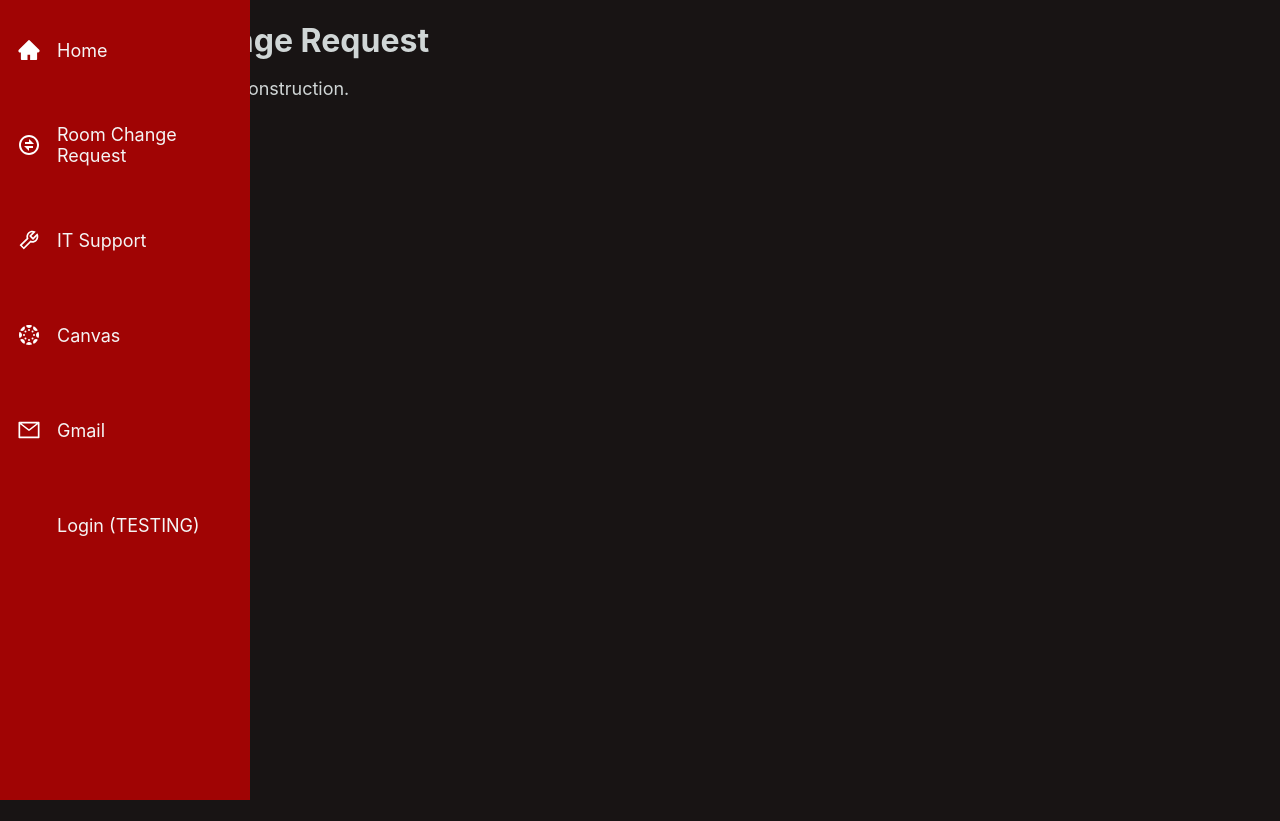
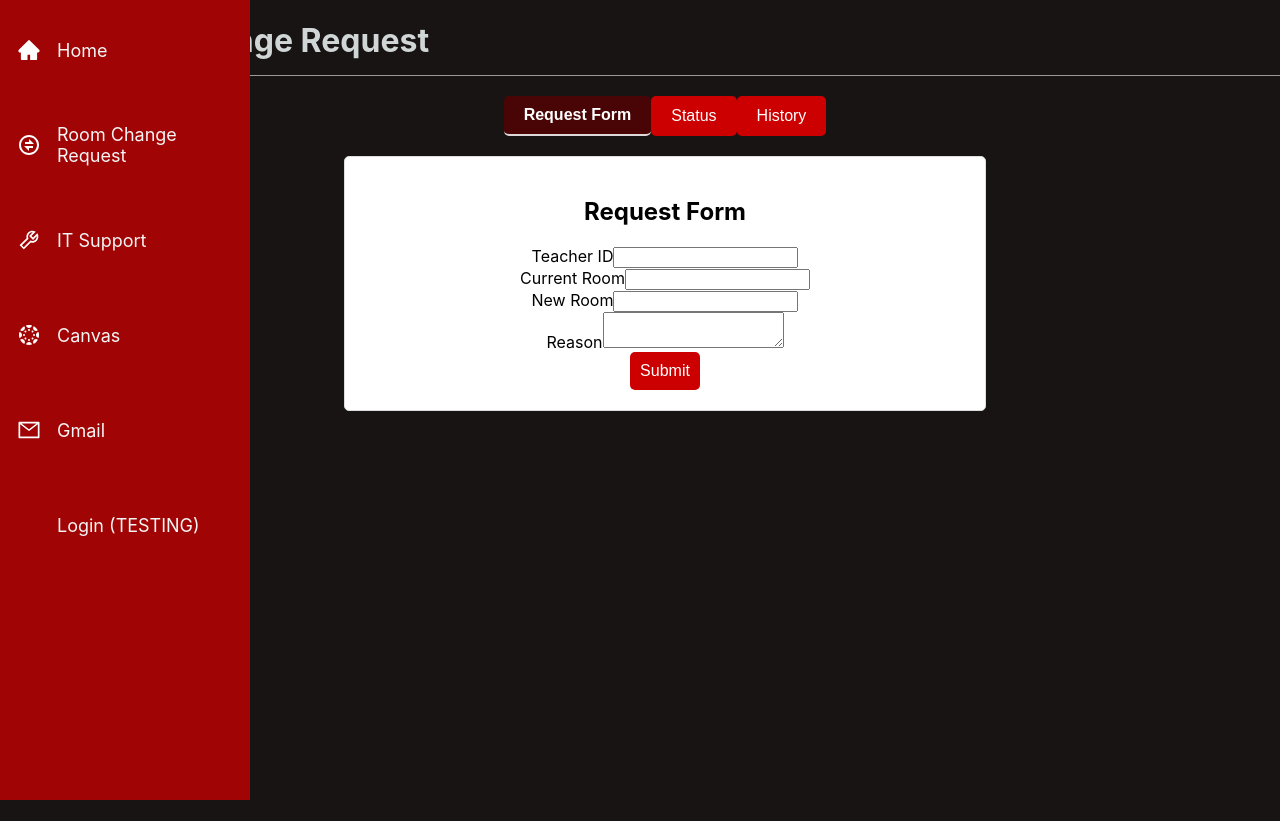
Before and after one commit to zepion1/SWE2, a React (Create React App) app: page /room-changes in a window 1280 px wide. After the commit the page ends 800 px from the top, so only its background shows below. Built offline with nearby package versions, Linux system fonts and the light colour scheme.

Commit message:
Started working on Room change page
started working room change request page, added some tabs to space out the form, the status and history for requests

```diff
--- a/src/App.css
+++ b/src/App.css
@@ -281,7 +281,20 @@ button:hover {
 .room-change-request {
   display: block;
   padding-bottom: auto;
-  margin-left: 25px;
+}
+
+.room-change-request-header{
+  display: flex;
+  justify-content: space-between; /* Space between the title and the search bar */
+  align-items: center; /* Align items vertically */
+  margin-left: -45px;
+  margin-top: -10px;
+  padding: 10px 70px; /* Add consistent horizontal padding */
+  border: 1px solid #9a9a9a;
+  border-top: 0; /* Remove top border */
+  border-left: 0; /* Remove left border */
+  border-right: 0; /* Remove right border */
+
 }
 
 .room-change-request-title {
@@ -296,6 +309,45 @@ button:hover {
   margin-bottom: 20px;
 }
 
+.tabs {
+  display: flex;
+  justify-content: center;
+  margin-bottom: 20px;
+  margin-top: 20px;
+}
+
+.tab {
+  padding: 10px 20px;
+  cursor: pointer;
+  border: none;
+  background-color: #cc0000;
+  font-size: 16px;
+  transition: background 0.3s;
+}
+
+.tab:hover {
+  background-color: #e60000bc;
+}
+
+.tab.active {
+  background-color: #5b0000bc;
+  color: white;
+  font-weight: bold;
+  border: 2px solid #dfd8d8;
+  border-top: 0px;
+  border-left: 0px;
+  border-right: 0px;
+}
+
+.tab-content {
+  text-align: center;
+  padding: 20px;
+  border: 1px solid #ddd;
+  background-color: white;
+  border-radius: 5px;
+  max-width: 600px;
+  margin: 0 auto;
+}
 
 /* ================================================================= */
 /* IT support CSS */
--- a/src/pages/RoomChangeRequest.js
+++ b/src/pages/RoomChangeRequest.js
@@ -1,17 +1,68 @@
-import React, { useEffect } from "react";
+import React, { useEffect, useState } from "react";
 
 const RoomChangeRequest = () => {
+    const [activeTab, setActiveTab] = useState(0);
 
     useEffect(() => {
-            document.title = "Room Change Request | MSU Companion";
-        }, []);
+        document.title = "Room Change Request | MSU Companion";
+    }, []);
 
     return (
         <div className="room-change-request">
-            <h1 className="room-change-request-title">Room Change Request</h1>
-            <p className="room-change-request-subtitle">This page is under construction.</p>
+            <div className="room-change-request-header">
+                <h1 className="room-change-request-title">Room Change Request</h1>
+            </div>
+
+            {/* Tabs Navigation */}
+            <div className="tabs">
+                <button className={activeTab === 0 ? "tab active" : "tab"} onClick={() => setActiveTab(0)}>Request Form</button>
+                <button className={activeTab === 1 ? "tab active" : "tab"} onClick={() => setActiveTab(1)}>Status</button>
+                <button className={activeTab === 2 ? "tab active" : "tab"} onClick={() => setActiveTab(2)}>History</button>
+            </div>
+
+            {/* Tab Content */}
+            <div className="tab-content">
+                {activeTab === 0 && (
+                    <div className="room-change-request-form">
+                        <h2 className="room-change-request-form-title">Request Form</h2>
+                        <form>
+                            <div className="form-group">
+                                <label htmlFor="teacher-id">Teacher ID</label>
+                                <input type="text" id="teacher-id" name="teacher-id" required />
+                            </div>
+                            <div className="form-group">
+                                <label htmlFor="current-room">Current Room</label>
+                                <input type="text" id="current-room" name="current-room" required />
+                            </div>
+                            <div className="form-group">
+                                <label htmlFor="new-room">New Room</label>
+                                <input type="text" id="new-room" name="new-room" required />
+                            </div>
+                            <div className="form-group">
+                                <label htmlFor="reason">Reason</label>
+                                <textarea id="reason" name="reason" required></textarea>
+                            </div>
+                            <button type="submit">Submit</button>
+                        </form>
+                    </div>
+                )}
+
+                {activeTab === 1 && (
+                    <div className="room-change-status">
+                        <h2>Check Room Change Status</h2>
+                        <p>Your request status will be shown here.</p>
+                    </div>
+                )}
+
+                {activeTab === 2 && (
+                    <div className="room-change-history">
+                        <h2>Request History</h2>
+                        <p>List of previous room change requests.</p>
+                    </div>
+                )}
+            </div>
         </div>
     );
-}
+};
 
 export default RoomChangeRequest;
```
